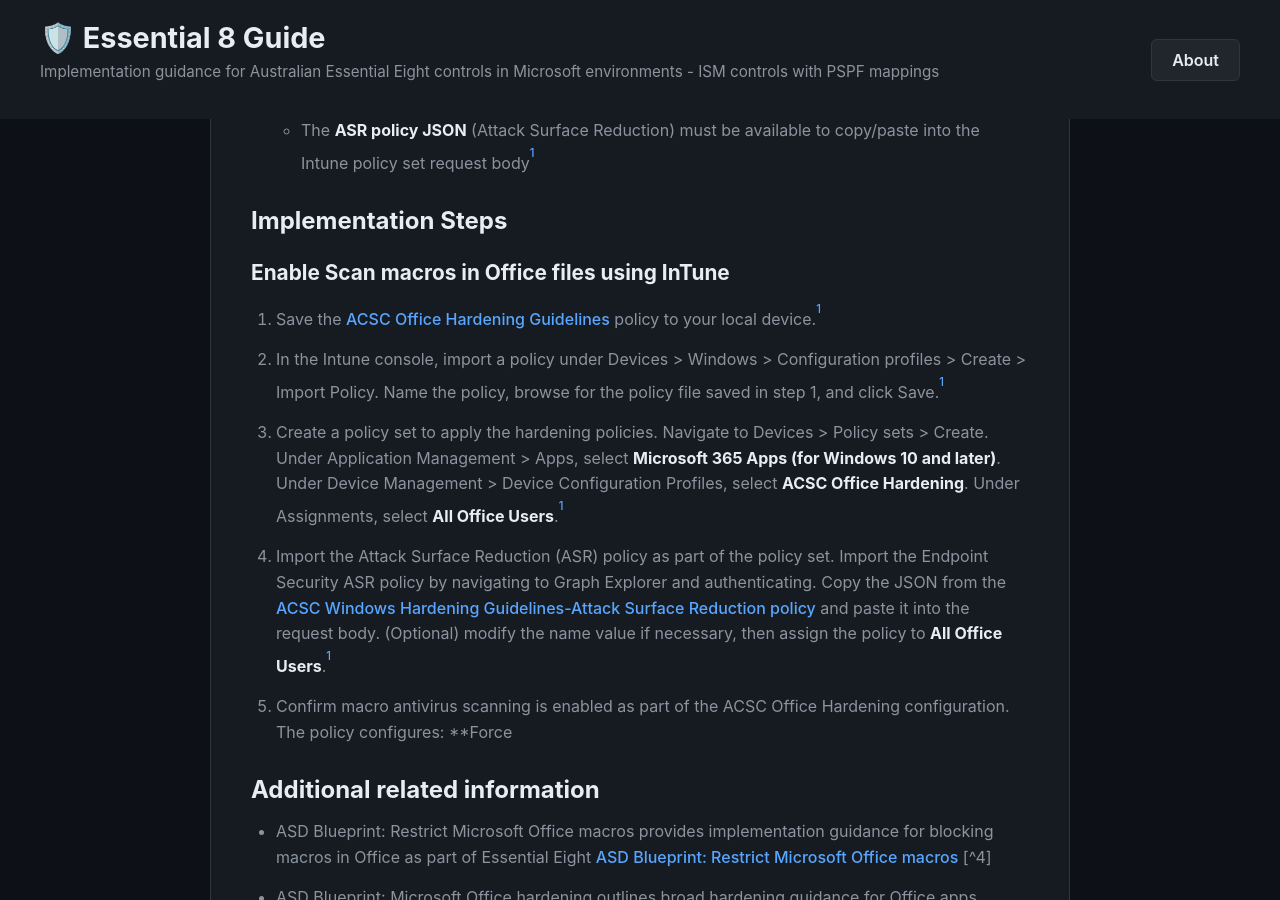
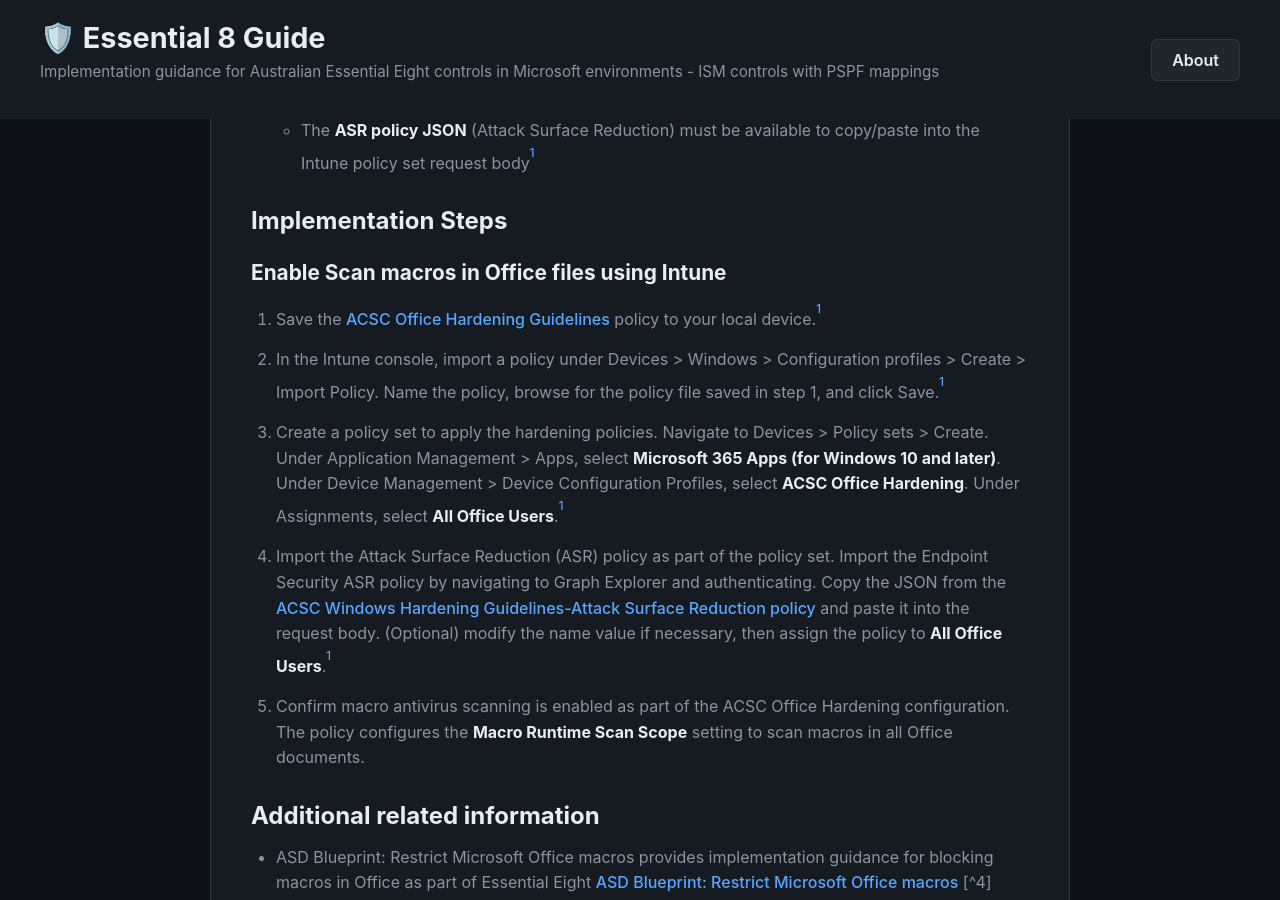
Before and after one commit to alanburchill/ISM-Controls-Guide, a Jekyll site: the page built from controls/ISM-1672.md, in a window 1280 px wide and 900 px high, scrolled down 1678 px. Built offline with Jekyll 4.4.1, drawn with Linux system fonts in a browser that asks for light colours.

Commit message:
Phase 3 batch 3: content accuracy review ISM-1622 to ISM-1673
- ISM-1622: clean (all citations verified)
- ISM-1654: clean (all citations verified)
- ISM-1655: clean (all citations verified)
- ISM-1659: remove dangling [^7] citation (no definition existed)
- ISM-1667: remove outdated version text from MDM baseline link
- ISM-1668: clean (all citations verified)
- ISM-1669: clean (all citations verified)
- ISM-1670: clean (all citations verified)
- ISM-1671: clean (all citations verified)
- ISM-1672: fix InTune typo in section heading; complete truncated step 5
- ISM-1673: fix link text mismatch in Additional Info

```diff
--- a/controls/ISM-1672.md
+++ b/controls/ISM-1672.md
@@ -53,7 +53,7 @@
 
 ## Implementation Steps
 
-### Enable Scan macros in Office files using InTune
+### Enable Scan macros in Office files using Intune
 
 1. Save the [ACSC Office Hardening Guidelines](https://github.com/microsoft/Intune-ACSC-Windows-Hardening-Guidelines/blob/main/office/policies/ACSC%20Office%20Hardening%20Guidelines.json) policy to your local device.[^1]
 
@@ -63,7 +63,7 @@
 
 4. Import the Attack Surface Reduction (ASR) policy as part of the policy set. Import the Endpoint Security ASR policy by navigating to Graph Explorer and authenticating. Copy the JSON from the [ACSC Windows Hardening Guidelines-Attack Surface Reduction policy](https://github.com/microsoft/Intune-ACSC-Windows-Hardening-Guidelines/blob/main/policies/ACSC%20Windows%20Hardening%20Guidelines-Attack%20Surface%20Reduction.json) and paste it into the request body. (Optional) modify the name value if necessary, then assign the policy to **All Office Users**.[^1]
 
-5. Confirm macro antivirus scanning is enabled as part of the ACSC Office Hardening configuration. The policy configures: **Force
+5. Confirm macro antivirus scanning is enabled as part of the ACSC Office Hardening configuration. The policy configures the **Macro Runtime Scan Scope** setting to scan macros in all Office documents.
 
 ## Additional related information
 
```
Also changed, not shown: controls/ISM-1659.md (+1 -1 lines), controls/ISM-1667.md (+1 -1 lines), controls/ISM-1673.md (+1 -1 lines).
